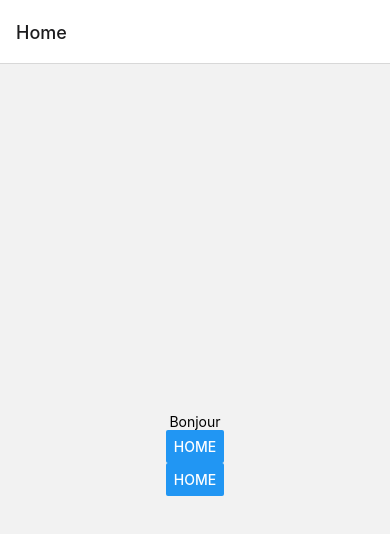
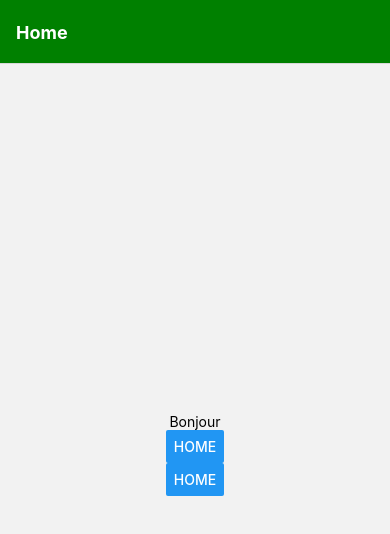
Before and after one commit to Tsiory1212/myposition, a React Native app: screen / in a window 390 px wide. Shown: the top 534 px of the page. Built offline with nearby package versions, Linux system fonts and the light colour scheme.

Commit message:
Personnalisation du Navigator

```diff
--- a/App.js
+++ b/App.js
@@ -31,7 +31,17 @@ const Stack = createStackNavigator();
 export default function App(){
   return(
     <NavigationContainer>
-        <Stack.Navigator>
+        <Stack.Navigator
+          screenOptions={{
+            headerStyle: {
+              backgroundColor: 'green'
+            },
+            headerTitleStyle: {
+              color: 'white',
+              fontWeight: 'bold'
+            }
+          }}
+        >
             <Stack.Screen name="Home" component={HomeScreen} />
             <Stack.Screen name="Contact" component={ContactScreen} />
         </Stack.Navigator>
```
